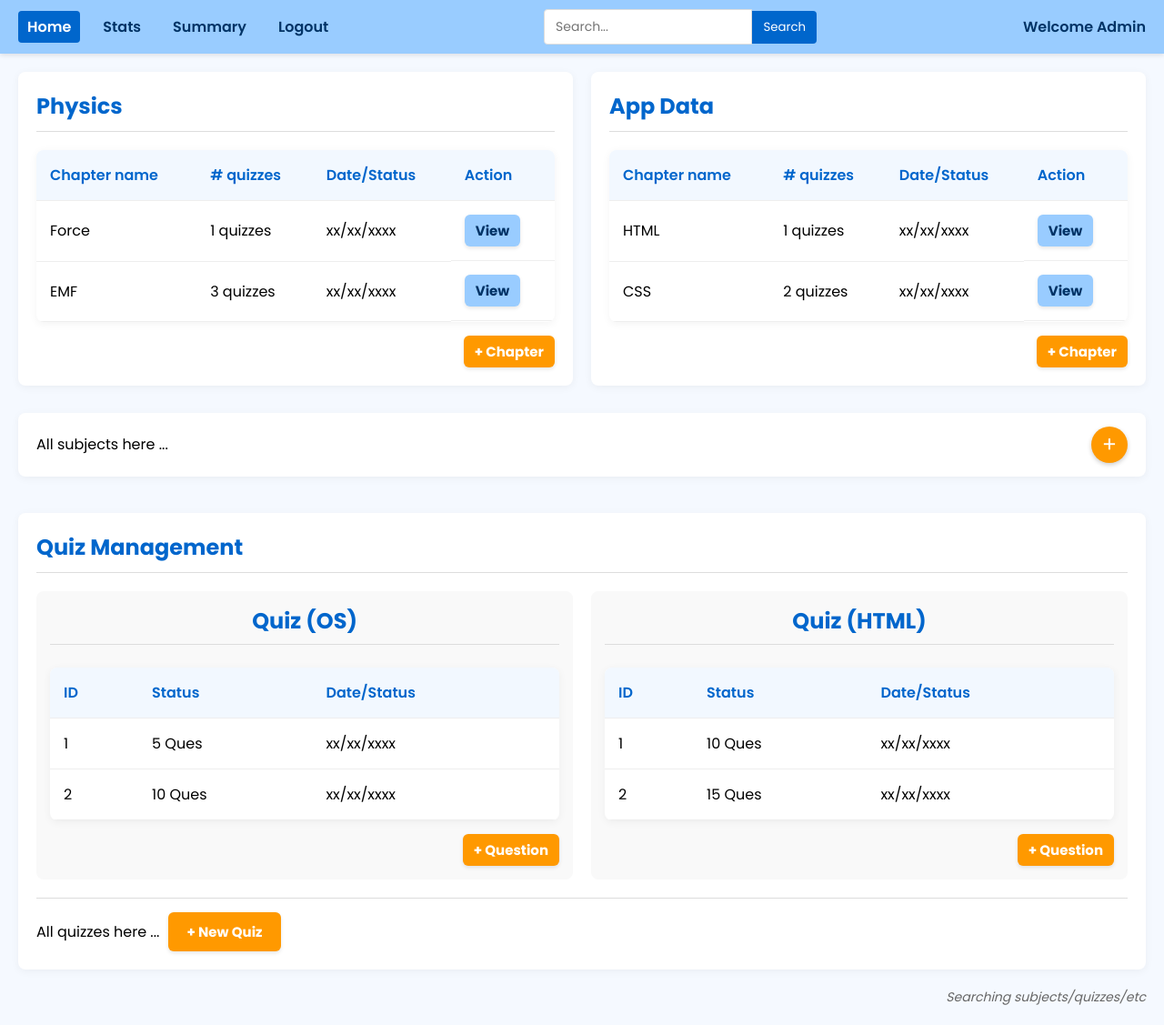
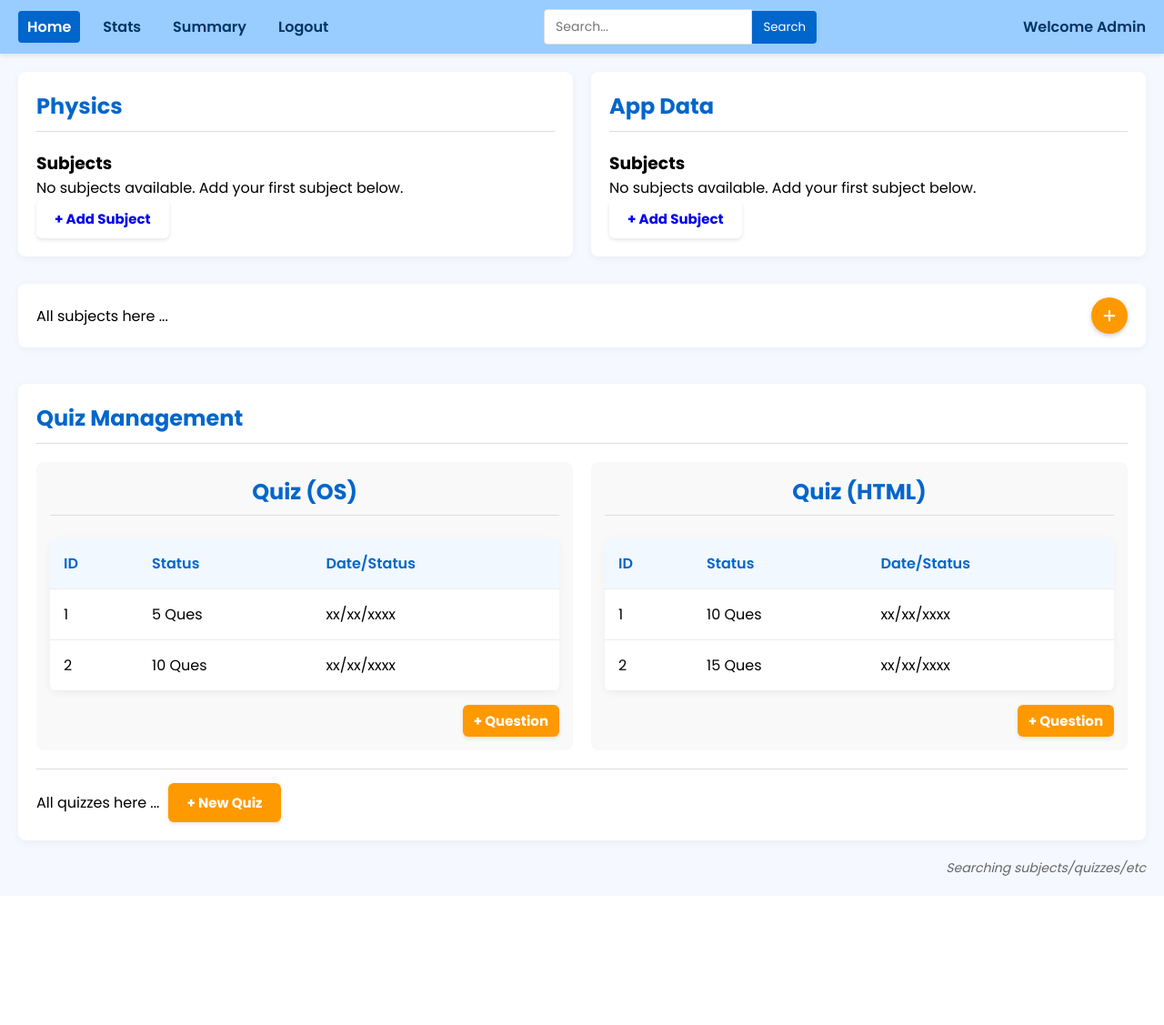
Before and after one commit to dhanwantdhani/QuizMaster_IITM, a Flask app: page /admin/dashboard in a window 1280 px wide. Shown: the whole page at 91% size. After the commit the page ends 963 px from the top, so only its background shows below. Run offline with Flask 3, Linux system fonts and the light colour scheme; a user stored in the database is signed in.

Commit message:
Added database integration with SQLAlchemy: - Created models for User, Subject, Chapter, Quiz - Updated controllers with database operations - Added sample data creation script - Implemented dynamic subject and quiz management

```diff
--- a/controllers/admin_controller.py
+++ b/controllers/admin_controller.py
@@ -1,6 +1,7 @@
 from flask import render_template, request, redirect, url_for, flash, session
-from app_factory import app
+from app_factory import app, db
 from controllers.decorators import admin_required
+from models.quiz import Subject, Chapter, Quiz
 
 # Admin login
 @app.route('/admin/login', methods=['GET', 'POST'])
@@ -15,7 +16,10 @@
 # Admin dashboard
 @app.route('/admin/dashboard')
 @admin_required
-def admin_dashboard(): return render_template('admin_dashboard.html')
+def admin_dashboard():
+    # Get all subjects with their associated chapters and quizzes
+    subjects = Subject.query.all()
+    return render_template('admin_dashboard.html', subjects=subjects)
 
 # Admin stats
 @app.route('/admin/stats')
@@ -28,17 +32,58 @@
 def admin_summary(): return render_template('admin_summary.html')
 
 # Add subject
+@app.route('/admin/subject/add', methods=['GET'])
+@admin_required
+def add_subject_form():
+    return render_template('add_subject.html')
+
 @app.route('/admin/subject/add', methods=['POST'])
 @admin_required
 def add_subject():
-    # Process data...
+    name = request.form.get('name')
+    description = request.form.get('description')
+
+    # Validate input
+    if not name:
+        flash('Subject name is required', 'error')
+        return redirect(url_for('add_subject_form'))
+
+    # Create new subject
+    new_subject = Subject(name=name, description=description)
+    db.session.add(new_subject)
+    db.session.commit()
+
     flash('Subject added successfully', 'success')
     return redirect(url_for('admin_dashboard'))
 
 # Add chapter
+@app.route('/admin/chapter/add', methods=['GET'])
+@admin_required
+def add_chapter_form():
+    # Get all subjects for the dropdown
+    subjects = Subject.query.all()
+    return render_template('add_chapter.html', subjects=subjects)
+
 @app.route('/admin/chapter/add', methods=['POST'])
 @admin_required
 def add_chapter():
-    # Process data...
+    subject_id = request.form.get('subject_id')
+    name = request.form.get('name')
+    description = request.form.get('description')
+
+    # Validate
+    if not subject_id or not name:
+        flash('Subject and chapter name are required', 'error')
+        return redirect(url_for('add_chapter_form'))
+
+    # Create new chapter
+    new_chapter = Chapter(
+        name=name,
+        description=description,
+        subject_id=subject_id
+    )
+    db.session.add(new_chapter)
+    db.session.commit()
+
     flash('Chapter added successfully', 'success')
     return redirect(url_for('admin_dashboard'))
--- a/models/__init__.py
+++ b/models/__init__.py
@@ -1 +1,4 @@
-# This makes the models directory a Python package
+
+# Import all models here so they are registered with SQLAlchemy
+from models.user import User
+from models.quiz import Subject, Chapter, Quiz, Question, Option, Score
--- a/templates/admin_dashboard.html
+++ b/templates/admin_dashboard.html
@@ -31,76 +31,52 @@
             <!-- Subject Sections -->
             <div class="subject-section">
                 <h2 class="section-title">Physics</h2>
-                <div class="table-container">
-                    <table class="data-table">
-                        <thead>
-                            <tr>
-                                <th>Chapter name</th>
-                                <th># quizzes</th>
-                                <th>Date/Status</th>
-                                <th>Action</th>
-                            </tr>
-                        </thead>
-                        <tbody>
-                            <tr>
-                                <td>Force</td>
-                                <td>1 quizzes</td>
-                                <td>xx/xx/xxxx</td>
-                                <td class="action-buttons">
-                                    <a href="#" class="btn btn-view">View</a>
-                                </td>
-                            </tr>
-                            <tr>
-                                <td>EMF</td>
-                                <td>3 quizzes</td>
-                                <td>xx/xx/xxxx</td>
-                                <td class="action-buttons">
-                                    <a href="#" class="btn btn-view">View</a>
-                                </td>
-                            </tr>
-                        </tbody>
-                    </table>
-                </div>
-                <div class="table-actions">
-                    <a href="{{ url_for('add_chapter') }}" class="btn btn-add">+ Chapter</a>
+                <div class="subjects-section">
+                    <h3>Subjects</h3>
+                    {% if subjects %}
+                        {% for subject in subjects %}
+                        <div class="subject-row">
+                            <div class="subject-name">{{ subject.name }}</div>
+                            <div class="quiz-count">{{ subject.chapters|sum(attribute='quizzes'|length) }} quizzes</div>
+                            <div class="date">xx/xx/xxxx</div>
+                            <div class="actions">
+                                <a href="{{ url_for('view_subject', subject_id=subject.id) }}" class="view-btn">View</a>
+                            </div>
+                        </div>
+                        {% endfor %}
+                    {% else %}
+                        <p>No subjects available. Add your first subject below.</p>
+                    {% endif %}
+
+                    <div class="action-buttons">
+                        <a href="{{ url_for('add_subject_form') }}" class="btn">+ Add Subject</a>
+                    </div>
                 </div>
             </div>
 
             <!-- App Data Section -->
             <div class="subject-section">
                 <h2 class="section-title">App Data</h2>
-                <div class="table-container">
-                    <table class="data-table">
-                        <thead>
-                            <tr>
-                                <th>Chapter name</th>
-                                <th># quizzes</th>
-                                <th>Date/Status</th>
-                                <th>Action</th>
-                            </tr>
-                        </thead>
-                        <tbody>
-                            <tr>
-                                <td>HTML</td>
-                                <td>1 quizzes</td>
-                                <td>xx/xx/xxxx</td>
-                                <td class="action-buttons">
-                                    <a href="#" class="btn btn-view">View</a>
-                                </td>
-                            </tr>
-                            <tr>
-                                <td>CSS</td>
-                                <td>2 quizzes</td>
-                                <td>xx/xx/xxxx</td>
-                                <td class="action-buttons">
-                                    <a href="#" class="btn btn-view">View</a>
-                                </td>
-                            </tr>
-                        </tbody>
-                    </table>
-                </div>
-                <div class="table-actions">
-                    <a href="{{ url_for('add_chapter') }}" class="btn btn-add">+ Chapter</a>
+                <div class="subjects-section">
+                    <h3>Subjects</h3>
+                    {% if subjects %}
+                        {% for subject in subjects %}
+                        <div class="subject-row">
+                            <div class="subject-name">{{ subject.name }}</div>
+                            <div class="quiz-count">{{ subject.chapters|sum(attribute='quizzes'|length) }} quizzes</div>
+                            <div class="date">xx/xx/xxxx</div>
+                            <div class="actions">
+                                <a href="{{ url_for('view_subject', subject_id=subject.id) }}" class="view-btn">View</a>
+                            </div>
+                        </div>
+                        {% endfor %}
+                    {% else %}
+                        <p>No subjects available. Add your first subject below.</p>
+                    {% endif %}
+
+                    <div class="action-buttons">
+                        <a href="{{ url_for('add_subject_form') }}" class="btn">+ Add Subject</a>
+                    </div>
                 </div>
             </div>
 
```
Also changed, not shown: app_factory.py (+14 -0 lines), controllers/quiz_controller.py (+45 -4 lines), controllers/user_controller.py (+45 -6 lines), init_db.py (added, +7 -0 lines), models/quiz.py (added, +57 -0 lines), models/user.py (added, +19 -0 lines), templates/add_subject.html (added, +26 -0 lines), app.py (line endings or trailing spaces), instance/quizmaster.db (added), 1 other file.
